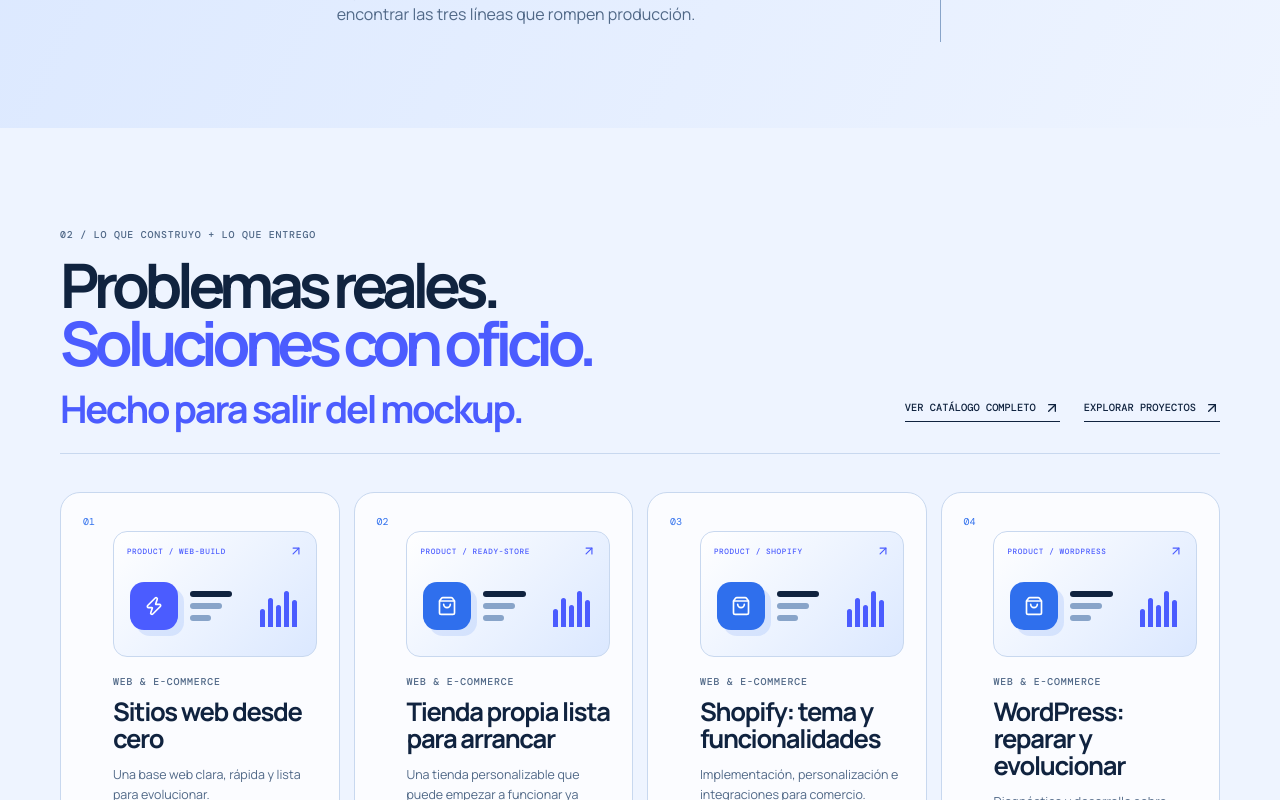
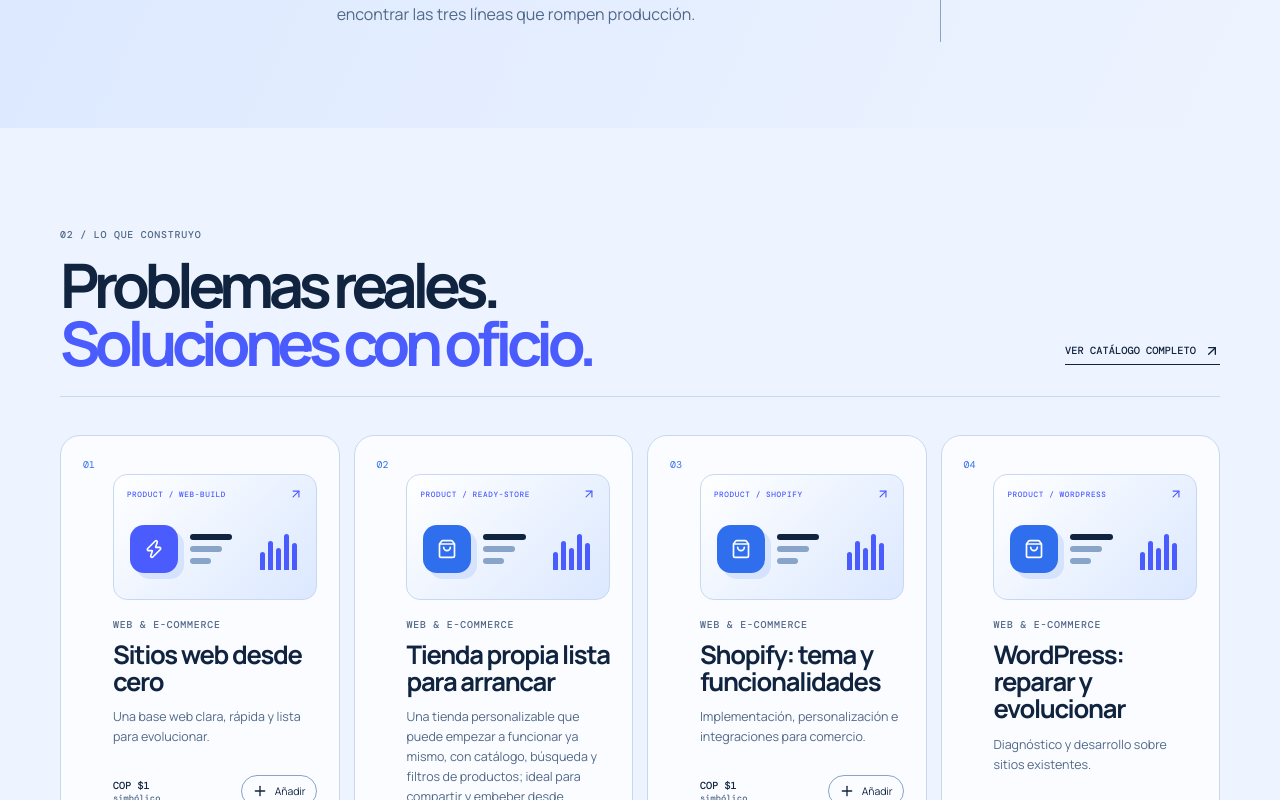
Before and after one commit to cesarvargas1990/cesarvargas.tech, a React (Vite) app: page / in a window 1280 px wide. Shown: the part 1160-1960 px from the top of the page. Built offline with nearby package versions, Linux system fonts and the light colour scheme.

Commit message:
Remove project section from homepage

```diff
--- a/src/main.tsx
+++ b/src/main.tsx
@@ -51,7 +51,7 @@ function ProjectVisual({ id }: { id: string }) { const Icon = id === 'commerce-s
 function HomeEnglish({ add }: { add: (id: string) => void }) { return <main>
   <section className="hero section-grid"><div className="hero-copy"><div className="eyebrow">&gt; artisan code:revolution <span>● online</span></div><h1>THINK IN<br/><em>SYSTEMS.</em><br/>BUILD<br/>SOLUTIONS.</h1><p className="hero-lede">13+ years turning problems into solutions. Full stack, architecture, e-commerce, mobile and artificial intelligence when it truly adds value.</p><div className="button-row"><Link className="button button-red" to="/servicios">Explore solutions <ArrowUpRight size={17}/></Link><Link className="button button-line" to="/proyectos">View projects</Link></div><div className="hero-tags"><span>FULL STACK</span><span>FREELANCE</span><span>REMOTE</span><span>COLOMBIA</span></div></div><div className="hero-art"><img className="hero-visual" src="/hero-visual.webp" alt="" aria-hidden="true"/><HeroSnippets/></div></section>
   <section className="manifesto band"><div className="eyebrow">01 / MANIFESTO</div><div><p className="statement">We survived hand-written code. We learned to debug before asking AI for help.</p><p className="muted">Today we use new tools, but we still think like engineers. We can read architectures, recognize technical debt and find the three lines breaking production.</p></div><div className="terminal">$ whoami<br/><span>cesar / senior-full-stack-engineer</span><br/><br/>$ status<br/><span>building solutions...</span></div></section>
-  <section className="section unified-work"><div className="section-head unified-head"><div><span className="eyebrow">02 / WHAT I BUILD + WHAT I SHIP</span><h2>Real problems.<br/><span>Solutions with craft.</span><br/><em>Built to leave the mockup.</em></h2></div><div className="unified-links"><Link to="/servicios" className="text-link">View full catalog <ArrowUpRight size={16}/></Link><Link to="/proyectos" className="text-link">Explore projects <ArrowUpRight size={16}/></Link></div></div><div className="service-grid">{services.filter(s => !s.free).slice(0, 4).map((s, i) => <ServiceCard key={s.id} service={s} index={i} add={add}/>)}</div><div className="unified-projects"><div className="unified-project-label"><span className="eyebrow">04 / WORK</span><span>From service to shipped system.</span></div><div className="project-grid">{projects.map(p => { const q = projectEn[p.id]; return <Link to={`/proyectos/${p.id}`} className={`project-tile ${p.accent}`} key={p.id}><span className="tile-index">{q.category}</span><ProjectVisual id={p.id}/><h3>{q.title}</h3><p>{q.description}</p><div className="project-card-foot"><span>{q.status}</span><span>View project <ArrowUpRight size={14}/></span></div></Link> })}</div></div></section>
+  <section className="section unified-work"><div className="section-head unified-head"><div><span className="eyebrow">02 / WHAT I BUILD</span><h2>Real problems.<br/><span>Solutions with craft.</span></h2></div><div className="unified-links"><Link to="/servicios" className="text-link">View full catalog <ArrowUpRight size={16}/></Link></div></div><div className="service-grid">{services.filter(s => !s.free).slice(0, 4).map((s, i) => <ServiceCard key={s.id} service={s} index={i} add={add}/>)}</div></section>
   <section className="rescue band"><div className="rescue-mark">&lt;/&gt;</div><div><span className="eyebrow">03 / SPECIAL PROTOCOL</span><h2>VIBE CODE<br/><em>RESCUE</em></h2></div><div><p>Did AI build you an application that nobody knows how to maintain?</p><Link className="button button-dark" to="/servicios">View protocol <ArrowUpRight size={17}/></Link></div></section>
   <FreeHelp add={add}/>
  </main> }
@@ -59,7 +59,7 @@ function HomeEnglish({ add }: { add: (id: string) => void }) { return <main>
 function Home({ add }: { add: (id: string) => void }) { const { lang } = useLanguage(); const en = lang === 'en'; if (en) return <HomeEnglish add={add}/>; return <main>
   <section className="hero section-grid"><div className="hero-copy"><div className="eyebrow">&gt; artisan code:revolution <span>● online</span></div><h1>PIENSO EN<br/><em>SISTEMAS.</em><br/>CONSTRUYO<br/>SOLUCIONES.</h1><p className="hero-lede">Más de 13 años convirtiendo problemas en soluciones. Full stack, arquitectura, e-commerce, móvil e inteligencia artificial cuando realmente aporta valor.</p><div className="button-row"><Link className="button button-red" to="/servicios">Explorar soluciones <ArrowUpRight size={17}/></Link><Link className="button button-line" to="/proyectos">Ver proyectos</Link></div><div className="hero-tags"><span>FULL STACK</span><span>FREELANCE</span><span>REMOTE</span><span>COLOMBIA</span></div></div><div className="hero-art"><img className="hero-visual" src="/hero-visual.webp" alt="" aria-hidden="true"/><HeroSnippets/></div></section>
   <section className="manifesto band"><div className="eyebrow">01 / MANIFIESTO</div><div><p className="statement">Sobrevivimos al código escrito a mano. Aprendimos a depurar antes de pedirle ayuda a una IA.</p><p className="muted">Hoy usamos herramientas nuevas, pero seguimos pensando como ingenieros. Sabemos leer arquitecturas, reconocer deuda técnica y encontrar las tres líneas que rompen producción.</p></div><div className="terminal">$ whoami<br/><span>cesar / senior-full-stack-engineer</span><br/><br/>$ status<br/><span>building solutions...</span></div></section>
-  <section className="section unified-work"><div className="section-head unified-head"><div><span className="eyebrow">02 / LO QUE CONSTRUYO + LO QUE ENTREGO</span><h2>Problemas reales.<br/><span>Soluciones con oficio.</span><br/><em>Hecho para salir del mockup.</em></h2></div><div className="unified-links"><Link to="/servicios" className="text-link">Ver catálogo completo <ArrowUpRight size={16}/></Link><Link to="/proyectos" className="text-link">Explorar proyectos <ArrowUpRight size={16}/></Link></div></div><div className="service-grid">{services.filter(s => !s.free).slice(0, 4).map((s, i) => <ServiceCard key={s.id} service={s} index={i} add={add}/>)}</div><div className="unified-projects"><div className="unified-project-label"><span className="eyebrow">04 / TRABAJO</span><span>Del servicio al sistema entregado.</span></div><div className="project-grid">{projects.map(p => <Link to={`/proyectos/${p.id}`} className={`project-tile ${p.accent}`} key={p.id}><span className="tile-index">{p.category}</span><ProjectVisual id={p.id}/><h3>{p.title}</h3><p>{p.description}</p><div className="project-card-foot"><span>{p.status}</span><span>Ver proyecto <ArrowUpRight size={14}/></span></div></Link>)}</div></div></section>
+  <section className="section unified-work"><div className="section-head unified-head"><div><span className="eyebrow">02 / LO QUE CONSTRUYO</span><h2>Problemas reales.<br/><span>Soluciones con oficio.</span></h2></div><div className="unified-links"><Link to="/servicios" className="text-link">Ver catálogo completo <ArrowUpRight size={16}/></Link></div></div><div className="service-grid">{services.filter(s => !s.free).slice(0, 4).map((s, i) => <ServiceCard key={s.id} service={s} index={i} add={add}/>)}</div></section>
   <section className="rescue band"><div className="rescue-mark">&lt;/&gt;</div><div><span className="eyebrow">03 / SPECIAL PROTOCOL</span><h2>VIBE CODE<br/><em>RESCUE</em></h2></div><div><p>¿La IA te construyó una aplicación, pero ahora nadie sabe cómo mantenerla?</p><Link className="button button-dark" to="/servicios">Ver protocolo <ArrowUpRight size={17}/></Link></div></section>
   <FreeHelp add={add}/>
  </main> }
```
